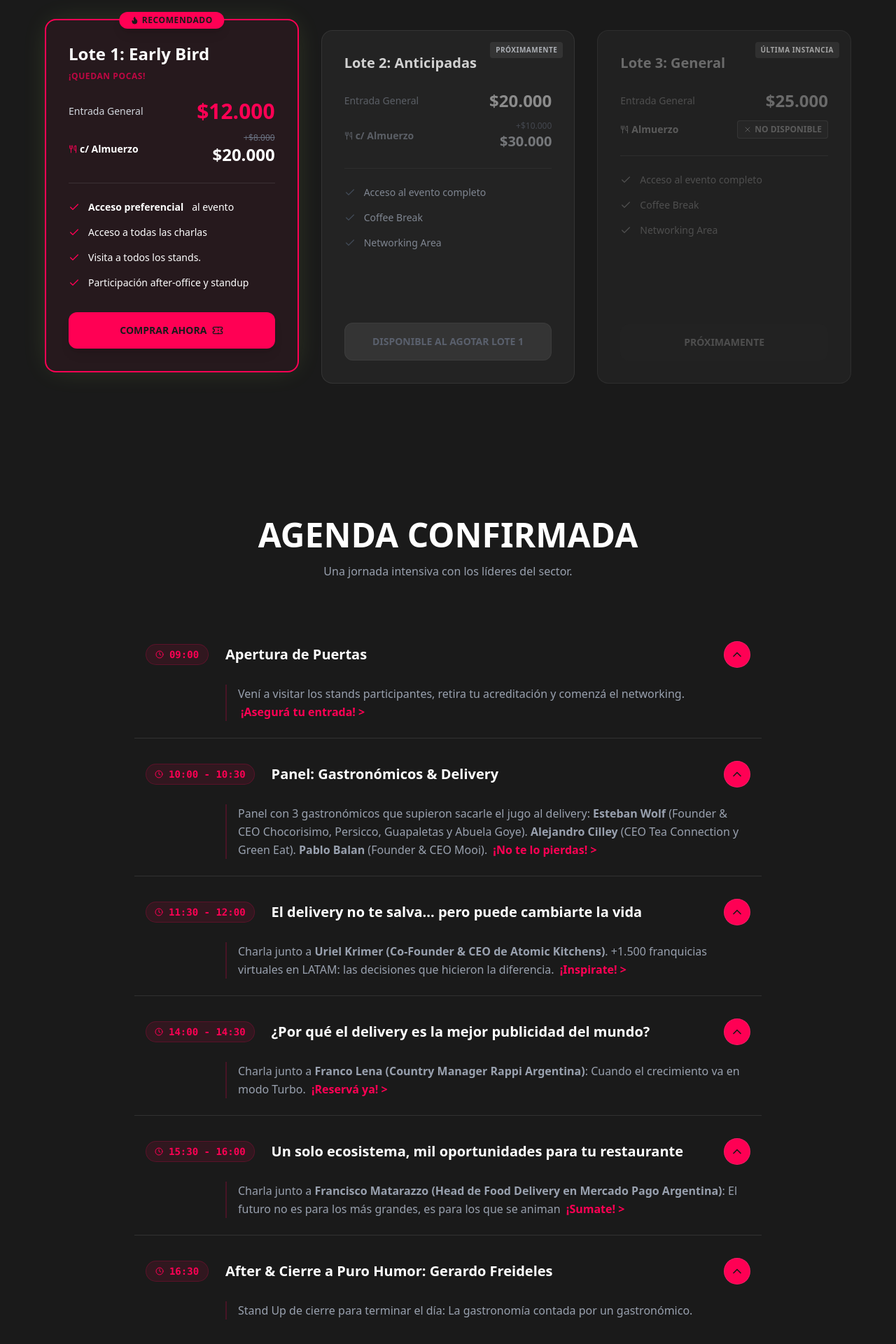
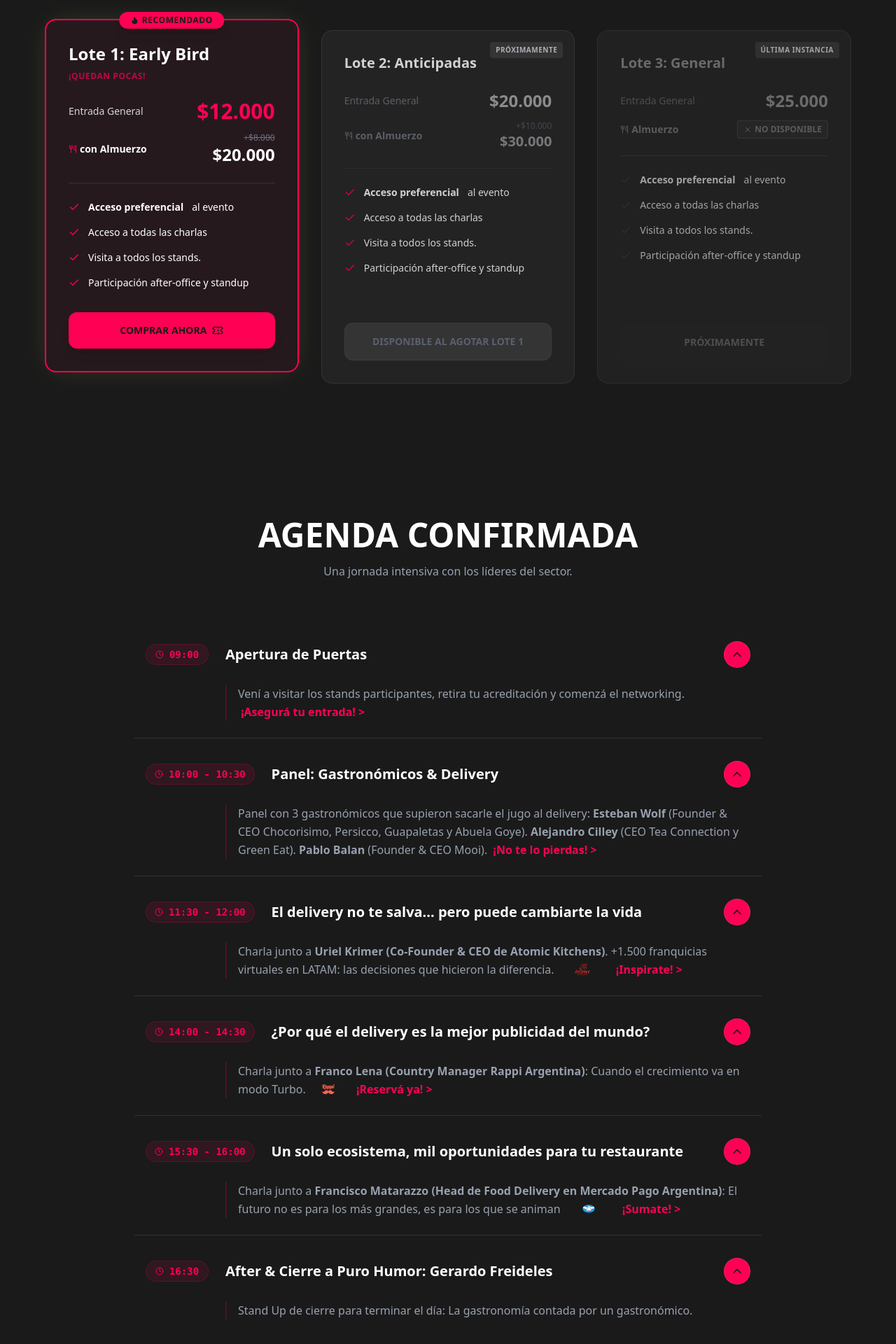
Before and after one commit to dexnou/landing_foodie, a Next.js app: page / in a window 1280 px wide. Shown: the part 1857-3777 px from the top of the page at 70% size. Built offline with nearby package versions, Linux system fonts and the light colour scheme; no server answers.

Commit message:
nr: fixed things

```diff
--- a/src/components/BookingModal.tsx
+++ b/src/components/BookingModal.tsx
@@ -2,6 +2,7 @@
 import { X, Check, Shield, Loader2, ExternalLink, Minus, Plus, ArrowRight, Clock, Tag } from 'lucide-react';
 import { useState, useEffect, useRef } from 'react';
 import Link from 'next/link';
+import Image from 'next/image';
 
 interface ModalProps {
   isOpen: boolean;
@@ -224,13 +225,13 @@
           </button>
         </div>
 
-        <div className="p-5 overflow-y-auto">
+        <div className="p-4 overflow-y-auto">
           {bookingState === 'idle' && (
-            <form className="space-y-5" onSubmit={handleSubmit}>
+            <form className="space-y-3" onSubmit={handleSubmit}>
 
               {/* --- BANNER DE CUENTA REGRESIVA --- */}
               {timeLeft && (
-                <div className="bg-orange-50 border border-orange-200 rounded-xl p-3 flex items-start gap-3 animate-in fade-in slide-in-from-top-2">
+                <div className="bg-orange-50 border border-orange-200 rounded-xl p-2 flex items-start gap-3 animate-in fade-in slide-in-from-top-2">
                   <Clock className="w-5 h-5 text-orange-500 flex-shrink-0 mt-0.5 animate-pulse" />
                   <div className="flex-1">
                     <div className="flex justify-between items-center mb-1">
@@ -249,8 +250,8 @@
               )}
 
               {/* BLOQUE DE PRECIOS MEJORADO */}
-              <div className="bg-gray-50 p-4 rounded-xl border border-gray-200">
-                <div className="flex items-center justify-between mb-4">
+              <div className="bg-gray-50 p-3 rounded-xl border border-gray-200">
+                <div className="flex items-center justify-between mb-3">
                   <div className="flex flex-col">
                     <div className="flex items-center gap-2 mb-1">
                       <span className="text-sm font-bold text-gray-900">Cantidad de entradas</span>
@@ -287,28 +288,28 @@
 
               <div className="space-y-1">
                 <label className="text-xs font-bold text-gray-500 uppercase tracking-wider block">Nombre de la Empresa</label>
-                <input required name="company" value={formData.company} onChange={handleInputChange} type="text" className="w-full bg-gray-50 border border-gray-200 rounded-lg p-3 text-sm text-gray-900 focus:ring-2 focus:ring-brand-lime focus:border-transparent outline-none transition-all min-h-[44px]" placeholder="Ej: Rappi" />
+                <input required name="company" value={formData.company} onChange={handleInputChange} type="text" className="w-full bg-gray-50 border border-gray-200 rounded-lg p-2.5 text-sm text-gray-900 focus:ring-2 focus:ring-brand-lime focus:border-transparent outline-none transition-all min-h-[40px]" placeholder="Ej: Rappi" />
               </div>
 
-              <div className="grid grid-cols-2 gap-4">
+              <div className="grid grid-cols-2 gap-3">
                 <div className="space-y-1">
                   <label className="text-xs font-bold text-gray-500 uppercase tracking-wider block">Nombre</label>
-                  <input required name="firstName" value={formData.firstName} onChange={handleInputChange} type="text" className="w-full bg-gray-50 border border-gray-200 rounded-lg p-3 text-sm text-gray-900 focus:ring-2 focus:ring-brand-lime outline-none min-h-[44px]" placeholder="Juan" />
+                  <input required name="firstName" value={formData.firstName} onChange={handleInputChange} type="text" className="w-full bg-gray-50 border border-gray-200 rounded-lg p-2.5 text-sm text-gray-900 focus:ring-2 focus:ring-brand-lime outline-none min-h-[40px]" placeholder="Juan" />
                 </div>
                 <div className="space-y-1">
                   <label className="text-xs font-bold text-gray-500 uppercase tracking-wider block">Apellido</label>
-                  <input required name="lastName" value={formData.lastName} onChange={handleInputChange} type="text" className="w-full bg-gray-50 border border-gray-200 rounded-lg p-3 text-sm text-gray-900 focus:ring-2 focus:ring-brand-lime outline-none min-h-[44px]" placeholder="Pérez" />
+                  <input required name="lastName" value={formData.lastName} onChange={handleInputChange} type="text" className="w-full bg-gray-50 border border-gray-200 rounded-lg p-2.5 text-sm text-gray-900 focus:ring-2 focus:ring-brand-lime outline-none min-h-[40px]" placeholder="Pérez" />
                 </div>
               </div>
 
-              <div className="grid grid-cols-1 md:grid-cols-2 gap-4">
+              <div className="grid grid-cols-1 md:grid-cols-2 gap-3">
                 <div className="space-y-1">
                   <label className="text-xs font-bold text-gray-500 uppercase tracking-wider block">Email</label>
-                  <input required name="email" value={formData.email} onChange={handleInputChange} type="email" className="w-full bg-gray-50 border border-gray-200 rounded-lg p-3 text-sm text-gray-900 focus:ring-2 focus:ring-brand-lime outline-none min-h-[44px]" placeholder="nombre@empresa.com" />
+                  <input required name="email" value={formData.email} onChange={handleInputChange} type="email" className="w-full bg-gray-50 border border-gray-200 rounded-lg p-2.5 text-sm text-gray-900 focus:ring-2 focus:ring-brand-lime outline-none min-h-[40px]" placeholder="nombre@empresa.com" />
                 </div>
                 <div className="space-y-1">
                   <label className="text-xs font-bold text-gray-500 uppercase tracking-wider block">Teléfono</label>
-                  <input required name="phone" value={formData.phone} onChange={handleInputChange} type="tel" className="w-full bg-gray-50 border border-gray-200 rounded-lg p-3 text-sm text-gray-900 focus:ring-2 focus:ring-brand-lime outline-none min-h-[44px]" placeholder="+54 9 11 6633-2233" />
+                  <input required name="phone" value={formData.phone} onChange={handleInputChange} type="tel" className="w-full bg-gray-50 border border-gray-200 rounded-lg p-2.5 text-sm text-gray-900 focus:ring-2 focus:ring-brand-lime outline-none min-h-[40px]" placeholder="+54 9 11 6633-2233" />
                 </div>
               </div>
 
@@ -329,7 +330,7 @@
               </div>
 
               <div
-                className="flex items-center justify-between bg-gray-50 p-4 rounded-xl border border-gray-200 cursor-pointer hover:border-brand-lime transition-colors group"
+                className="flex items-center justify-between bg-gray-50 p-3 rounded-xl border border-gray-200 cursor-pointer hover:border-brand-lime transition-colors group"
                 onClick={() => setIncludeLunch(!includeLunch)}
               >
                 <div className="flex flex-col">
@@ -342,11 +343,14 @@
               </div>
 
               <div className="pt-2 pb-2">
-                <button type="submit" className="w-full bg-brand-lime hover:bg-brand-limeHover text-brand-dark font-black py-4 rounded-xl shadow-lg shadow-brand-lime/20 transform active:scale-[0.98] transition-all text-lg uppercase tracking-wide min-h-[56px] flex items-center justify-center gap-2">
+                <button type="submit" className="w-full bg-brand-lime hover:bg-brand-limeHover text-brand-dark font-black py-3 rounded-xl shadow-lg shadow-brand-lime/20 transform active:scale-[0.98] transition-all text-base uppercase tracking-wide min-h-[48px] flex items-center justify-center gap-2">
                   IR A PAGAR ${totalPrice.toLocaleString('es-AR')}
                 </button>
                 <p className="text-center text-[10px] text-gray-400 mt-3 flex items-center justify-center gap-1">
-                  <Shield className="w-3 h-3" /> Pagos procesados de forma segura.
+                  <Shield className="w-3 h-3" /> Pagos procesados de forma segura con
+                  <span className="relative w-14 h-4 inline-block">
+                    <Image src="/sponsors/mercadopagoo.png" alt="Mercado Pago" fill className="object-contain" />
+                  </span>
                 </p>
               </div>
             </form>
--- a/src/components/HomeClient.tsx
+++ b/src/components/HomeClient.tsx
@@ -612,7 +612,7 @@
                 </div>
                 <div className="flex items-center justify-between">
                   <span className="text-sm text-white font-bold flex items-center gap-1">
-                    <Utensils className="w-3 h-3 text-brand-lime" /> c/ Almuerzo
+                    <Utensils className="w-3 h-3 text-brand-lime" /> con Almuerzo
                   </span>
                   <div className="flex flex-col items-end">
                     <span className="text-xs text-gray-500 line-through font-medium">+$8.000</span>
@@ -650,7 +650,7 @@
                 </div>
                 <div className="flex items-center justify-between">
                   <span className="text-sm text-gray-400 font-bold flex items-center gap-1">
-                    <Utensils className="w-3 h-3" /> c/ Almuerzo
+                    <Utensils className="w-3 h-3" /> con Almuerzo
                   </span>
                   <div className="flex flex-col items-end">
                     <span className="text-xs text-gray-500 font-medium">+$10.000</span>
@@ -660,10 +660,10 @@
               </div>
 
               <ul className="space-y-4 mb-8 flex-1">
-                <li className="flex items-start gap-3 text-sm text-gray-400"><Check className="w-4 h-4 text-gray-600 mt-0.5 flex-shrink-0" /> Acceso al evento completo</li>
-                <li className="flex items-start gap-3 text-sm text-gray-400"><Check className="w-4 h-4 text-gray-600 mt-0.5 flex-shrink-0" /> Coffee Break</li>
-                <li className="flex items-start gap-3 text-sm text-gray-400"><Check className="w-4 h-4 text-gray-600 mt-0.5 flex-shrink-0" /> Networking Area</li>
-              </ul>
+                <li className="flex items-start gap-3 text-sm text-white"><Check className="w-4 h-4 text-brand-lime mt-0.5 flex-shrink-0" /> <span className="font-bold">Acceso preferencial</span> al evento</li>
+                <li className="flex items-start gap-3 text-sm text-white"><Check className="w-4 h-4 text-brand-lime mt-0.5 flex-shrink-0" /> Acceso a todas las charlas</li>
+                <li className="flex items-start gap-3 text-sm text-white"><Check className="w-4 h-4 text-brand-lime mt-0.5 flex-shrink-0" /> Visita a todos los stands.</li>
+                <li className="flex items-start gap-3 text-sm text-white"><Check className="w-4 h-4 text-brand-lime mt-0.5 flex-shrink-0" /> Participación after-office y standup</li>              </ul>
               <button disabled className="w-full bg-white/10 text-gray-500 font-bold py-4 rounded-xl cursor-not-allowed uppercase text-sm border border-white/5">
                 Disponible al agotar Lote 1
               </button>
@@ -692,10 +692,10 @@
               </div>
 
               <ul className="space-y-4 mb-8 flex-1">
-                <li className="flex items-start gap-3 text-sm text-gray-500"><Check className="w-4 h-4 mt-0.5 flex-shrink-0" /> Acceso al evento completo</li>
-                <li className="flex items-start gap-3 text-sm text-gray-500"><Check className="w-4 h-4 mt-0.5 flex-shrink-0" /> Coffee Break</li>
-                <li className="flex items-start gap-3 text-sm text-gray-500"><Check className="w-4 h-4 mt-0.5 flex-shrink-0" /> Networking Area</li>
-              </ul>
+                <li className="flex items-start gap-3 text-sm text-white"><Check className="w-4 h-4 text-brand-lime mt-0.5 flex-shrink-0" /> <span className="font-bold">Acceso preferencial</span> al evento</li>
+                <li className="flex items-start gap-3 text-sm text-white"><Check className="w-4 h-4 text-brand-lime mt-0.5 flex-shrink-0" /> Acceso a todas las charlas</li>
+                <li className="flex items-start gap-3 text-sm text-white"><Check className="w-4 h-4 text-brand-lime mt-0.5 flex-shrink-0" /> Visita a todos los stands.</li>
+                <li className="flex items-start gap-3 text-sm text-white"><Check className="w-4 h-4 text-brand-lime mt-0.5 flex-shrink-0" /> Participación after-office y standup</li>              </ul>
               <button disabled className="w-full bg-gray-800 text-gray-500 font-bold py-4 rounded-xl cursor-not-allowed uppercase text-sm">
                 Próximamente
               </button>
@@ -716,9 +716,27 @@
           <div className="space-y-2">
             <AccordionItem time="09:00" title="Apertura de Puertas">Vení a visitar los stands participantes, retira tu acreditación y comenzá el networking. <button onClick={() => setModalOpen(true)} className="text-brand-lime font-bold hover:underline ml-1 cursor-pointer">¡Asegurá tu entrada! &gt;</button></AccordionItem>
             <AccordionItem time="10:00 - 10:30" title="Panel: Gastronómicos & Delivery">Panel con 3 gastronómicos que supieron sacarle el jugo al delivery: <strong>Esteban Wolf</strong> (Founder & CEO Chocorisimo, Persicco, Guapaletas y Abuela Goye). <strong> Alejandro Cilley </strong> (CEO Tea Connection y Green Eat). <strong>Pablo Balan</strong> (Founder & CEO Mooi). <button onClick={() => setModalOpen(true)} className="text-brand-lime font-bold hover:underline ml-1 cursor-pointer">¡No te lo pierdas! &gt;</button></AccordionItem>
-            <AccordionItem time="11:30 - 12:00" title="El delivery no te salva... pero puede cambiarte la vida">Charla junto a <strong>Uriel Krimer (Co-Founder & CEO de Atomic Kitchens)</strong>.  +1.500 franquicias virtuales en LATAM: las decisiones que hicieron la diferencia. <button onClick={() => setModalOpen(true)} className="text-brand-lime font-bold hover:underline ml-1 cursor-pointer">¡Inspirate! &gt;</button></AccordionItem>
-            <AccordionItem time="14:00 - 14:30" title="¿Por qué el delivery es la mejor publicidad del mundo?">Charla junto a <strong>Franco Lena (Country Manager Rappi Argentina)</strong>: Cuando el crecimiento va en modo Turbo. <button onClick={() => setModalOpen(true)} className="text-brand-lime font-bold hover:underline ml-1 cursor-pointer">¡Reservá ya! &gt;</button></AccordionItem>
-            <AccordionItem time="15:30 - 16:00" title="Un solo ecosistema, mil oportunidades para tu restaurante">Charla junto a <strong>Francisco Matarazzo (Head de Food Delivery en Mercado Pago Argentina)</strong>: El futuro no es para los más grandes, es para los que se animan <button onClick={() => setModalOpen(true)} className="text-brand-lime font-bold hover:underline ml-1 cursor-pointer">¡Sumate! &gt;</button></AccordionItem>
+            <AccordionItem time="11:30 - 12:00" title="El delivery no te salva... pero puede cambiarte la vida">
+              Charla junto a <strong>Uriel Krimer (Co-Founder & CEO de Atomic Kitchens)</strong>.
+              +1.500 franquicias virtuales en LATAM: las decisiones que hicieron la diferencia.
+              <span className="relative w-16 h-5 inline-block align-middle mx-2 translate-y-[-2px]">
+                <Image src="/sponsors/atomic.png" alt="Atomic Kitchens" fill className="object-contain" />
+              </span> <button onClick={() => setModalOpen(true)} className="text-brand-lime font-bold hover:underline ml-1 cursor-pointer">¡Inspirate! &gt;</button>
+            </AccordionItem>
+            <AccordionItem time="14:00 - 14:30" title="¿Por qué el delivery es la mejor publicidad del mundo?">
+              Charla junto a <strong>Franco Lena (Country Manager Rappi Argentina)</strong>:
+              Cuando el crecimiento va en modo Turbo.
+              <span className="relative w-12 h-5 inline-block align-middle mx-2 translate-y-[-2px]">
+                <Image src="/sponsors/rappii.png" alt="Rappi" fill className="object-contain" />
+              </span> <button onClick={() => setModalOpen(true)} className="text-brand-lime font-bold hover:underline ml-1 cursor-pointer">¡Reservá ya! &gt;</button>
+            </AccordionItem>
+            <AccordionItem time="15:30 - 16:00" title="Un solo ecosistema, mil oportunidades para tu restaurante">
+              Charla junto a <strong>Francisco Matarazzo (Head de Food Delivery en Mercado Pago Argentina)</strong>:
+              El futuro no es para los más grandes, es para los que se animan
+              <span className="relative w-16 h-5 inline-block align-middle mx-2 translate-y-[-2px]">
+                <Image src="/sponsors/mercadopagoo.png" alt="Mercado Pago" fill className="object-contain" />
+              </span> <button onClick={() => setModalOpen(true)} className="text-brand-lime font-bold hover:underline ml-1 cursor-pointer">¡Sumate! &gt;</button>
+            </AccordionItem>
             <AccordionItem time="16:30" title="After & Cierre a Puro Humor: Gerardo Freideles">Stand Up de cierre para terminar el día: La gastronomía contada por un gastronómico. </AccordionItem>
           </div>
         </div>
```
